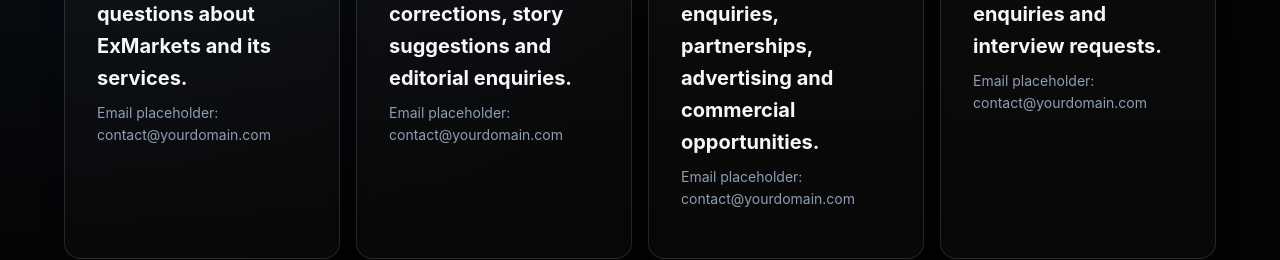
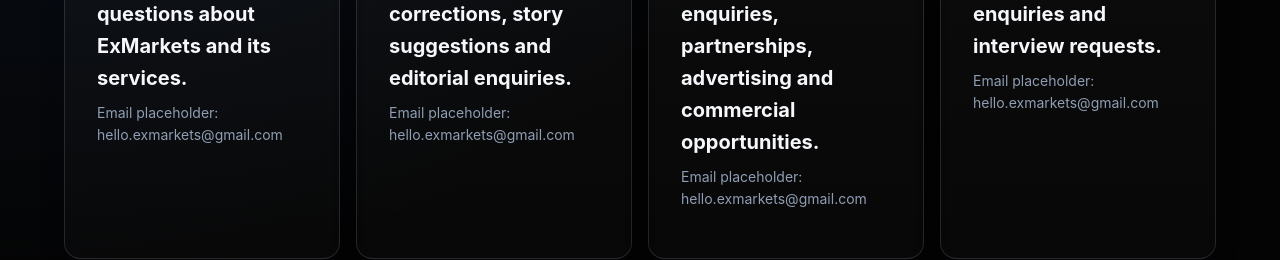
Before and after one commit to ExMarkets-Pty-Ltd/economiclab, a plain HTML site: page contact.html in a window 1280 px wide. Shown: the part 763-1023 px from the top of the page. Drawn offline with Linux system fonts and the light colour scheme.

Commit message:
Lupin Khuvutlu commit Changes

```diff
--- a/contact.html
+++ b/contact.html
@@ -81,28 +81,28 @@
           <article class="card">
             <p class="card__eyebrow">General Enquiries</p>
             <h3 class="card__title">For general questions about ExMarkets and its services.</h3>
-            <p class="card__meta">Email placeholder: contact@yourdomain.com</p>
+            <p class="card__meta">Email placeholder: hello.exmarkets@gmail.com</p>
             <p class="text-muted"><!-- Replace this placeholder address before publication. --></p>
           </article>
 
           <article class="card">
             <p class="card__eyebrow">Editorial</p>
             <h3 class="card__title">For news tips, corrections, story suggestions and editorial enquiries.</h3>
-            <p class="card__meta">Email placeholder: contact@yourdomain.com</p>
+            <p class="card__meta">Email placeholder: hello.exmarkets@gmail.com</p>
             <p class="text-muted"><!-- Replace this placeholder address before publication. --></p>
           </article>
 
           <article class="card">
             <p class="card__eyebrow">Business &amp; Partnerships</p>
             <h3 class="card__title">For business enquiries, partnerships, advertising and commercial opportunities.</h3>
-            <p class="card__meta">Email placeholder: contact@yourdomain.com</p>
+            <p class="card__meta">Email placeholder: hello.exmarkets@gmail.com</p>
             <p class="text-muted"><!-- Replace this placeholder address before publication. --></p>
           </article>
 
           <article class="card">
             <p class="card__eyebrow">Media</p>
             <h3 class="card__title">For journalists, media enquiries and interview requests.</h3>
-            <p class="card__meta">Email placeholder: contact@yourdomain.com</p>
+            <p class="card__meta">Email placeholder: hello.exmarkets@gmail.com</p>
             <p class="text-muted"><!-- Replace this placeholder address before publication. --></p>
           </article>
         </div>
```
